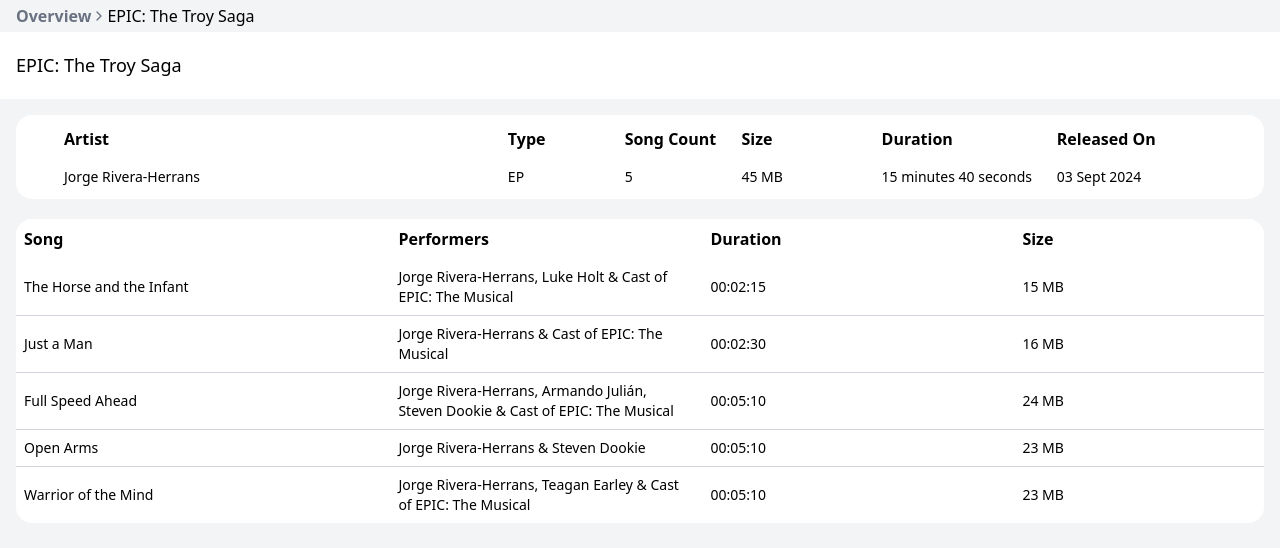
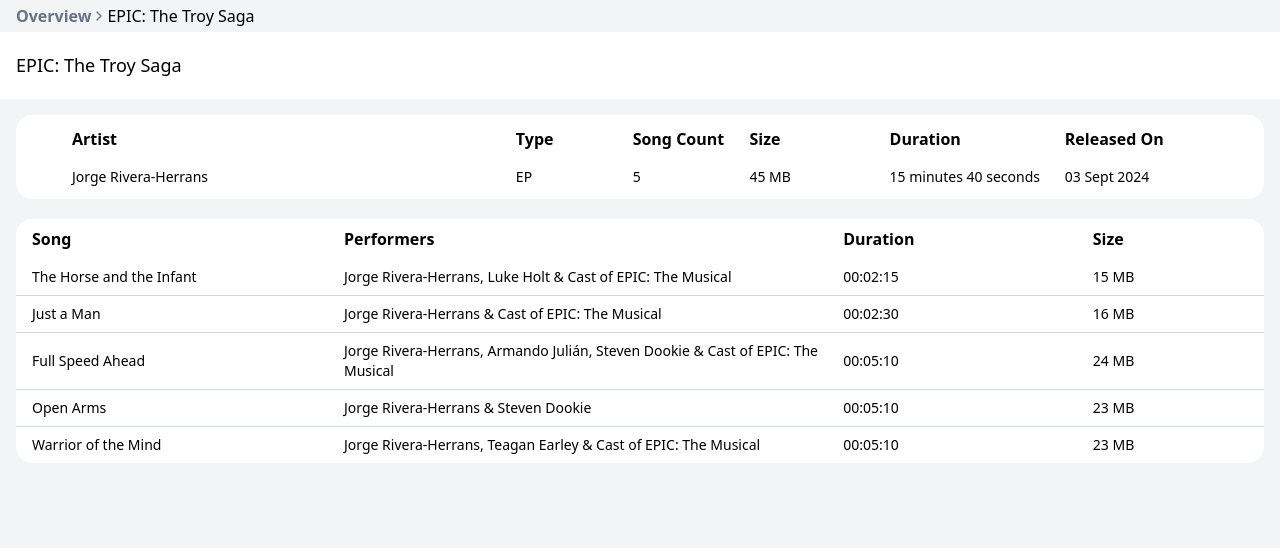
Before and after one commit to sridhar-mani/fetest, a React (Vite) app in the folder UI/: page /collection/1 in a window 1280 px wide. Shown: the top 548 px of the page. Built offline with nearby package versions, Linux system fonts and the light colour scheme.

Commit message:
fix: adjust padding in TableShow component and update song column widths for better layout

```diff
--- a/UI/src/components/subCom/TableShow.tsx
+++ b/UI/src/components/subCom/TableShow.tsx
@@ -36,12 +36,11 @@
 
     return (
         <div className={`w-full  text-black font-sans rounded-2xl bg-white overflow-auto max-h-11/12 custom-scrollbar`}>
-            <table className="w-full
-             font-sans">
+            <table className="w-full  font-sans">
                 <thead className="bg-white  z-10 sticky top-0 " >
                     <tr>
                         {headers.map((each: string, index: number) => (
-                            <th key={index} className="p-2  text-left" style={{ width: widths[index] }}>
+                            <th key={index} className="p-2 pl-4 text-left" style={{ width: widths[index] }}>
                                 {each}
                             </th>
                         ))}
@@ -52,7 +51,7 @@
                     {tData.map((eachRow, rowIndex) => (
                         (filter.length>0 ? filter.includes(eachRow.data[1].value):true) && (search.length>0?eachRow.data[0].value[0].toLowerCase().includes(search.toLowerCase())||eachRow.data[0].value[1].toLowerCase().includes(search.toLowerCase()):true) && <tr key={rowIndex} className={` text-sm text-left  ${rowIndex===tData.length-1?"":"border-b border-gray-300"}`}>
                             {eachRow.data.map((dat, colIndex) => (
-                                <td key={colIndex} className="p-2 " style={{ width: widths[colIndex] }}>
+                                <td key={colIndex} className="p-2 pl-4 " style={{ width: widths[colIndex] }}>
                                     {dat.type === "multistring" && Array.isArray(dat.value) ? (
                                         <div className="flex flex-col">
                                             <span className="font-normal">{dat.value[0]}</span>
--- a/UI/src/data/index.ts
+++ b/UI/src/data/index.ts
@@ -262,6 +262,6 @@
 
 const headercolumnWidths = ["38%", "10%", "10%", "12%", "15%", "15%"];
 
-const songcolumnWidths = ["30%", "25%", "25%", "20%"];
+const songcolumnWidths = ["25%", "40%", "20%", "15%"];
 
 export {selectFilterdat,landingtableDat,resultTableDat,sampleTabDat,landingcolumnWidths,collectableDat,headercolumnWidths,sampleSongDat,songcolumnWidths}
```
